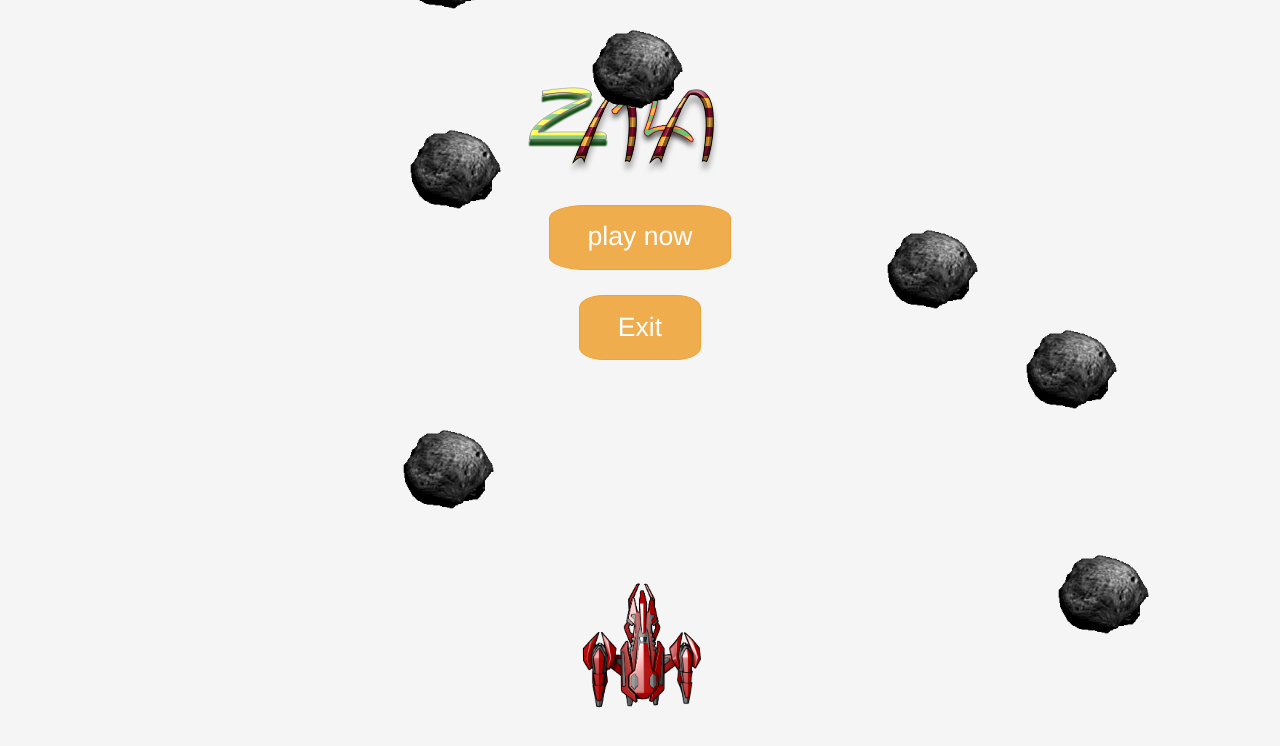
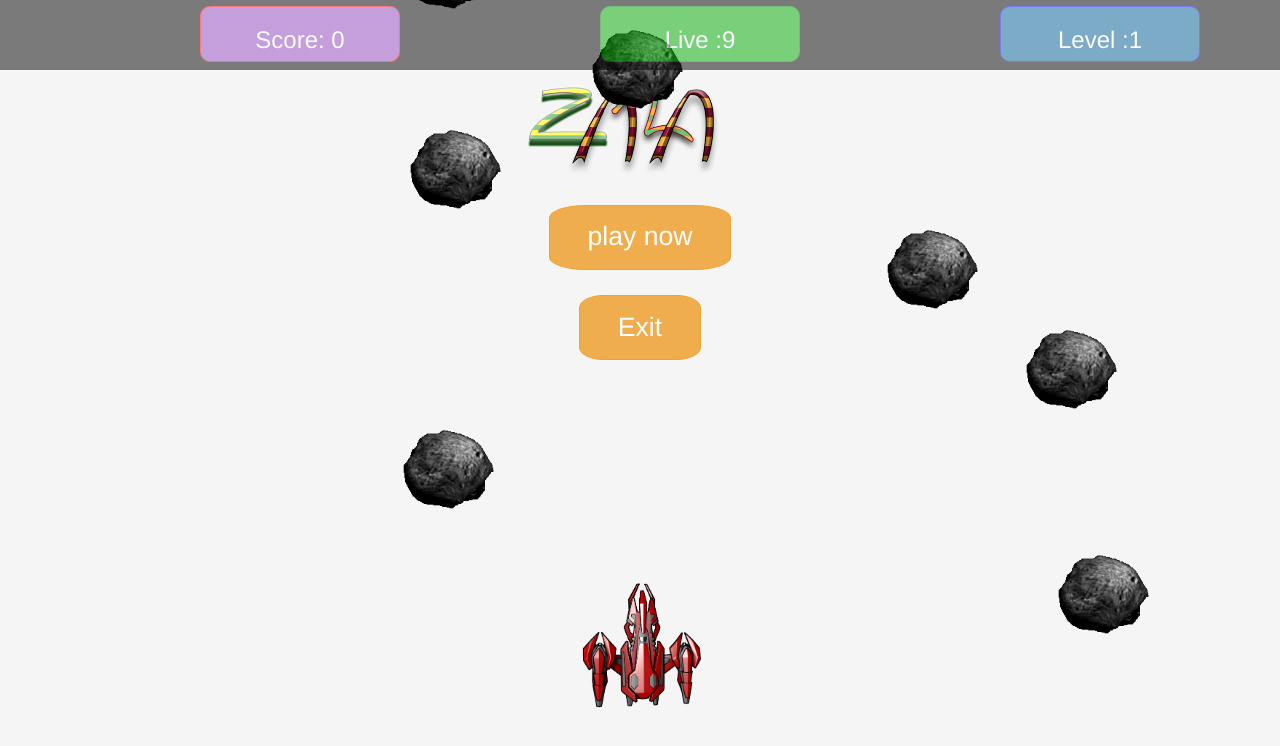
Before and after one commit to Mohamed-awad/game_Zaza_js_ITI, a plain HTML site: page index.html in a window 1280 px wide. Drawn offline with nearby package versions, Linux system fonts and the light colour scheme.

Commit message:
add top bar for score, live and level

```diff
--- a/index.html
+++ b/index.html
@@ -6,12 +6,59 @@
     <meta http-equiv="X-UA-Compatible" content="ie=edge">
     <link rel="stylesheet" href="css/bootstrap.css">
     <link rel="stylesheet" type="text/css" href="css/style.css">
+    <title>Zaza</title>
+    <style type="text/css">
+        .statusBar{
+            position: fixed;
+            top: 0;
+            left: 0;
+            width: 100%;
+            height: 70px;
+            background-color: #000000;
+            z-index: 1;
+            opacity: .5;
+            overflow: hidden;
+        }
+        #score, #live, #level{
+            height: 80%;
+            width: 200px;
+            float: left;
+            margin-left: 200px;
+            border-radius: 10px;
+            padding-bottom: 20px;
+            text-align: center;
+            font-size: 20px;
+            color: #FFF;
+            margin-top: 6px;
+        }
+        #score{
+            background-color: #9548c4;
+            border: 1px solid red;
+        }
+        #live{
+            background-color: #00AA00;
+            border: 1px solid green;
+        }
+        #level{
+            background-color: #036299;
+            border: 1px solid blue;
+        }
 
-    <title>Zaza</title>
+    </style>
 </head>
 <body>
-
     <div id = "container" class="container-fluid">
+        <div class="statusBar">
+            <div id="score">
+               <h3>Score: 0</h3>
+            </div>
+            <div id="live">
+                <h3>Live: 10</h3>
+            </div>
+            <div id="level">
+                <h3>Level: 1</h3>
+            </div>
+        </div>
 
         <div class="row">
 
```
